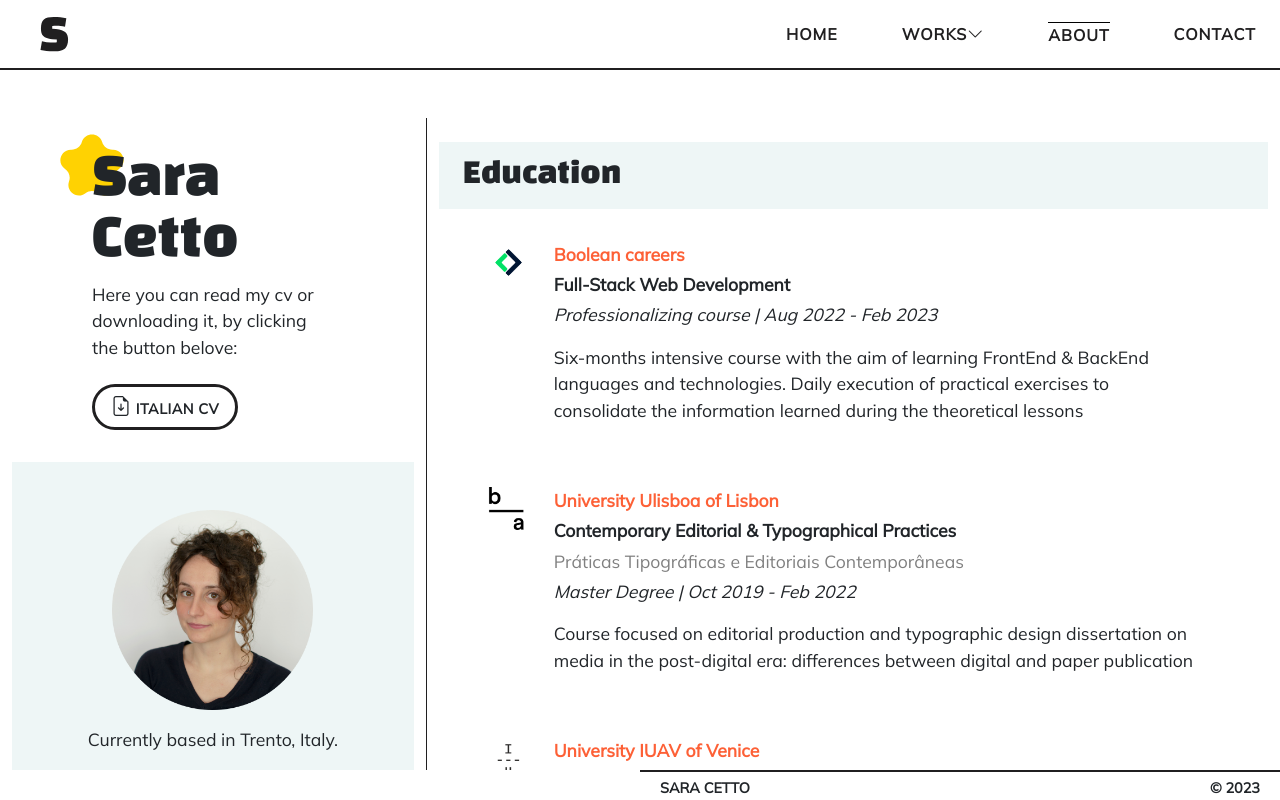
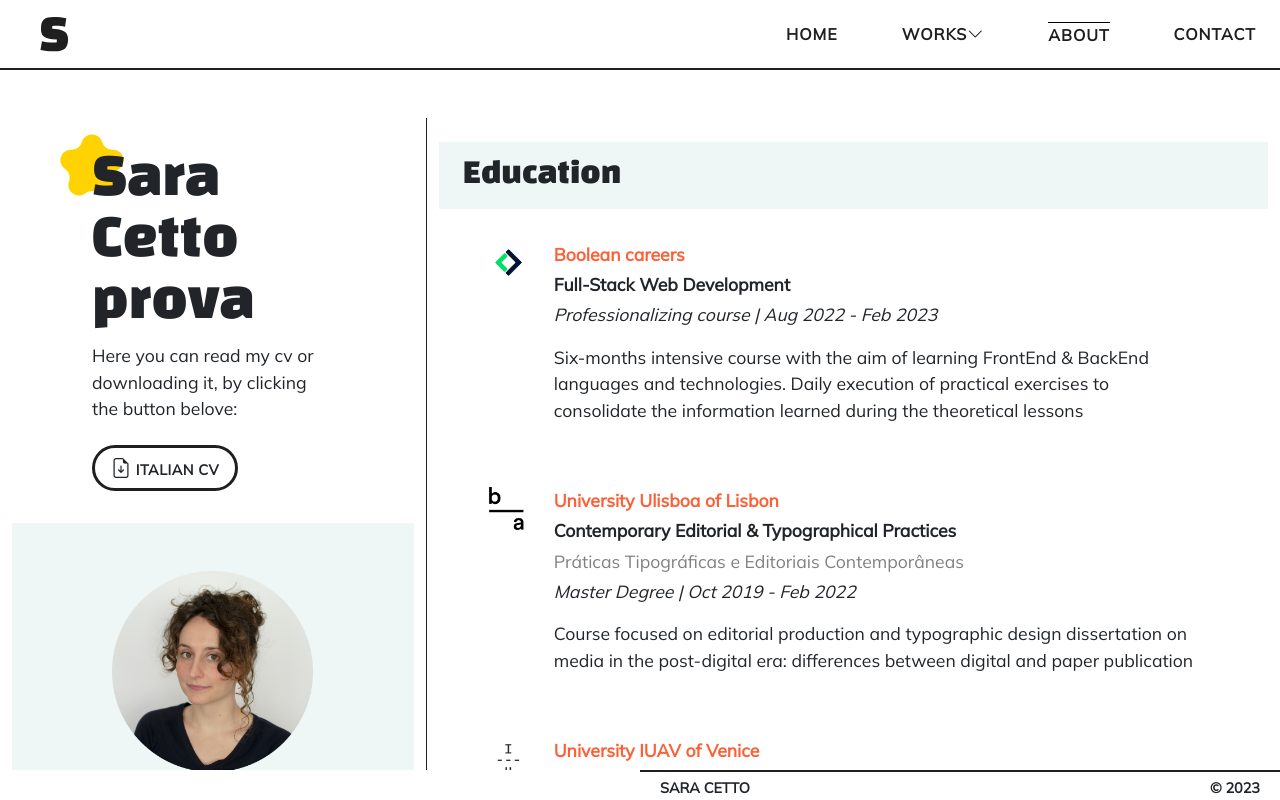
Before and after one commit to sder12/vue-my-site, a Vue app: page /about in a window 1280 px wide. Built offline with nearby package versions, Linux system fonts and the light colour scheme; grey boxes are pictures that could not be loaded.

Commit message:
Try link netlify

```diff
--- a/src/pages/ResumePage.vue
+++ b/src/pages/ResumePage.vue
@@ -24,7 +24,7 @@ export default {
             <section class="col-12 col-md-4 my-5 ms-border-right">
                 <!-- TITLE: name + cv -->
                 <div id="title">
-                    <h1>Sara Cetto</h1>
+                    <h1>Sara Cetto prova</h1>
                     <p>Here you can read my cv or downloading it, by clicking
                         the button belove:</p>
                     <a href="#" onclick="window.open('../src/assets/Cetto_Sara.pdf','_blank'); return false;"
```
